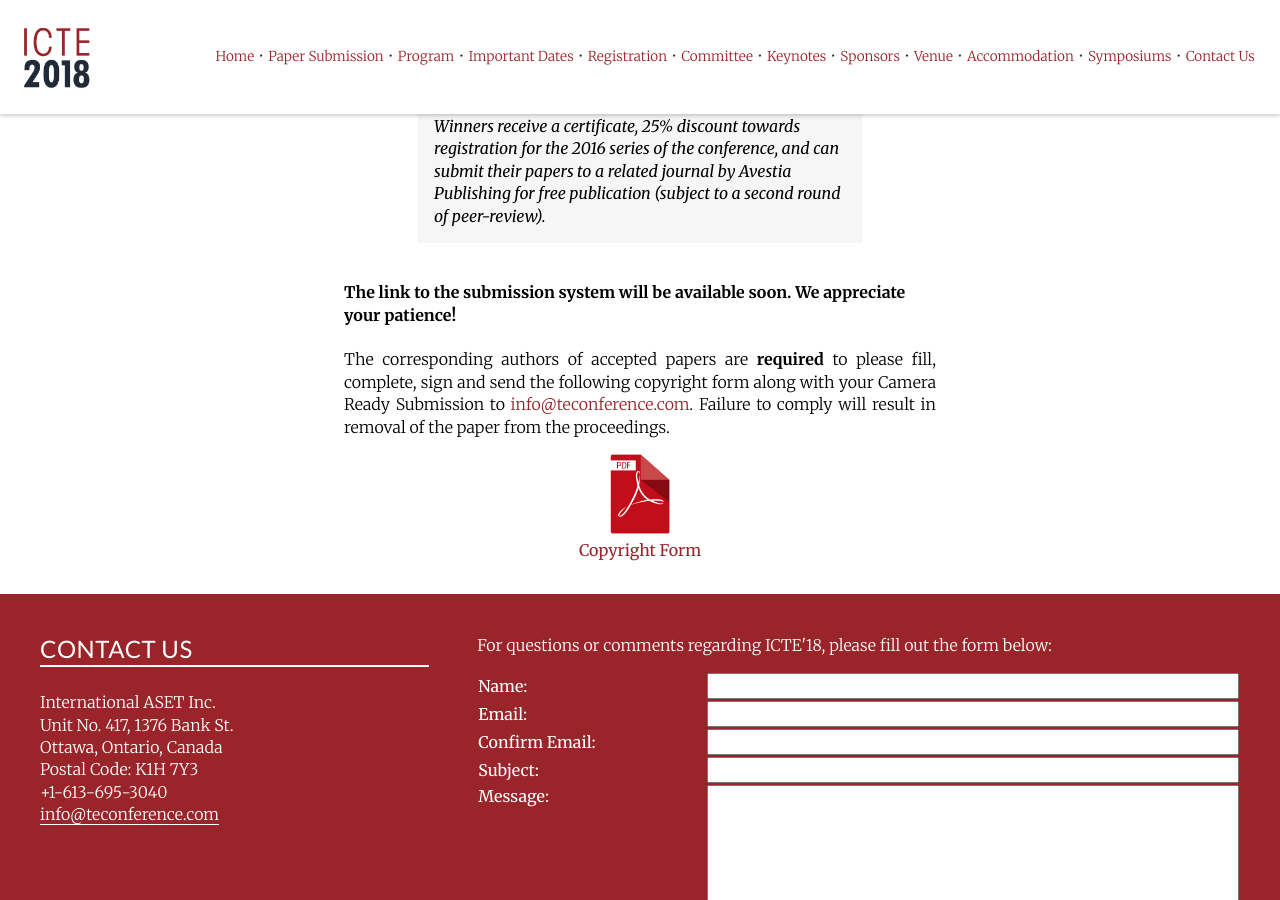
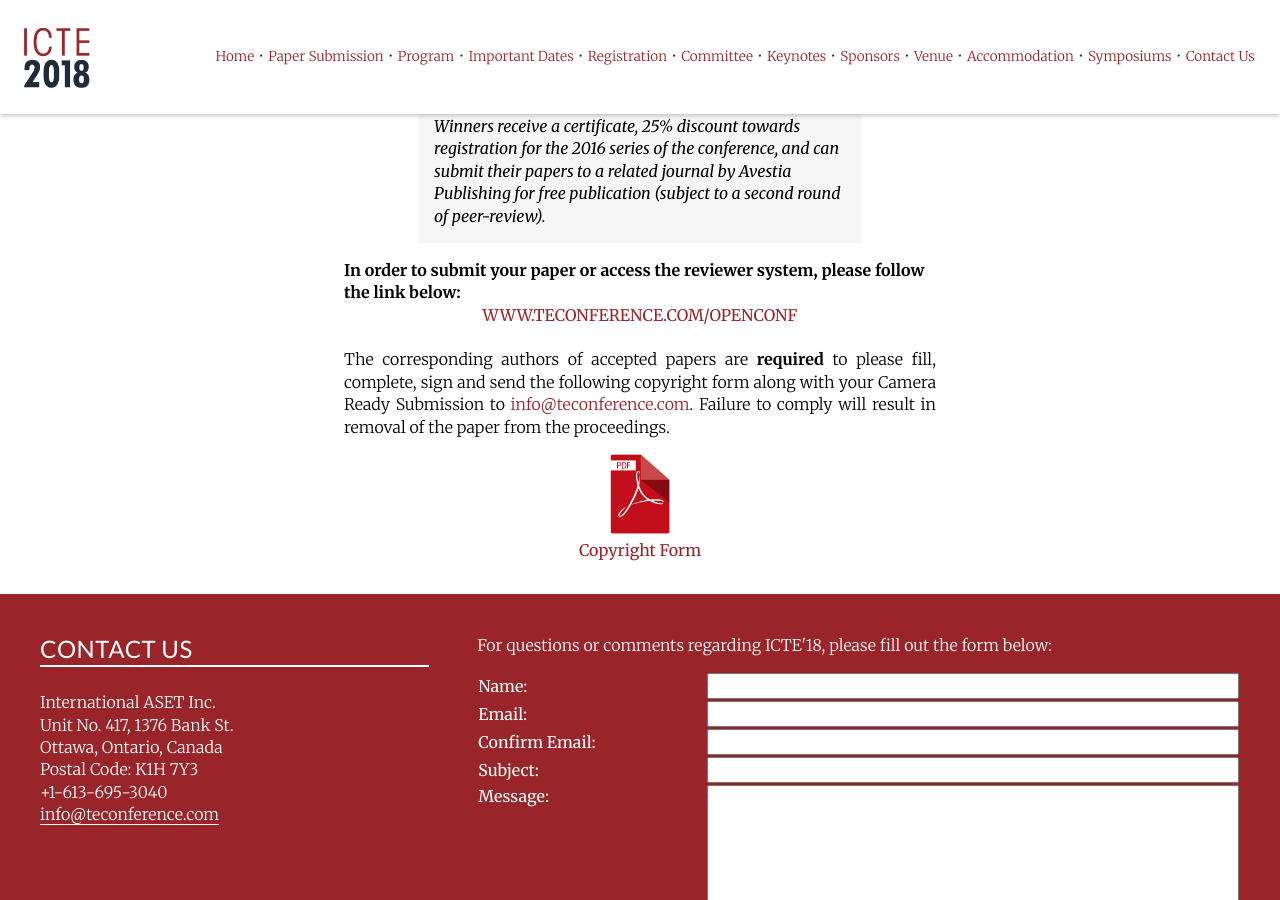
Before and after one commit to intaset/teconference, a Jekyll site: the page built from papers.html, in a window 1280 px wide and 900 px high, scrolled down 2391 px. Built offline with Jekyll 4.4.1, drawn with Linux system fonts in a browser that asks for light colours; nearby versions of some CDN libraries; Markdown is read by kramdown in place of the engine named in the settings; comment, search, counter and statistics services are not loaded.

Commit message:
added the link to openconf

```diff
--- a/papers.html
+++ b/papers.html
@@ -77,13 +77,13 @@ keyword: traffic engineering, transportation engineering, traffic engineering co
 
     <blockquote>Two best paper awards will be conferred to author(s) of the papers that receive the highest rank during the peer-review and by the respected session chairs. Only papers presented at the conference will be eligible for this award. Winners receive a certificate, 25% discount towards registration for the 2016 series of the conference, and can submit their papers to a related journal by Avestia Publishing for free publication (subject to a second round of peer-review).</blockquote>
 
-    <br>
+   <!--  <br>
     <p class="bold">The link to the submission system will be available soon. We appreciate your patience!</p>
-    <br>
+    <br> -->
 
-   	<!-- <p class="bold">In order to submit your paper or access the reviewer system, please follow the link below:</p>
+   	<p class="bold">In order to submit your paper or access the reviewer system, please follow the link below:</p>
 
-	<center><a href="../openconf/" class="body-link allcaps">www.teconference.com/openconf</a></center><br> -->
+	<center><a href="../openconf/" class="body-link allcaps">www.teconference.com/openconf</a></center><br>
 
     <p class="body">The corresponding authors of accepted papers are <b>required</b> to please fill, complete, sign and send the following copyright form along with your Camera Ready Submission to <a href="mailto:info@teconference.com" class="body-link">info@teconference.com</a>. Failure to comply will result in removal of the paper from the proceedings.</p>
 
```
Also changed, not shown: 1 other file.
